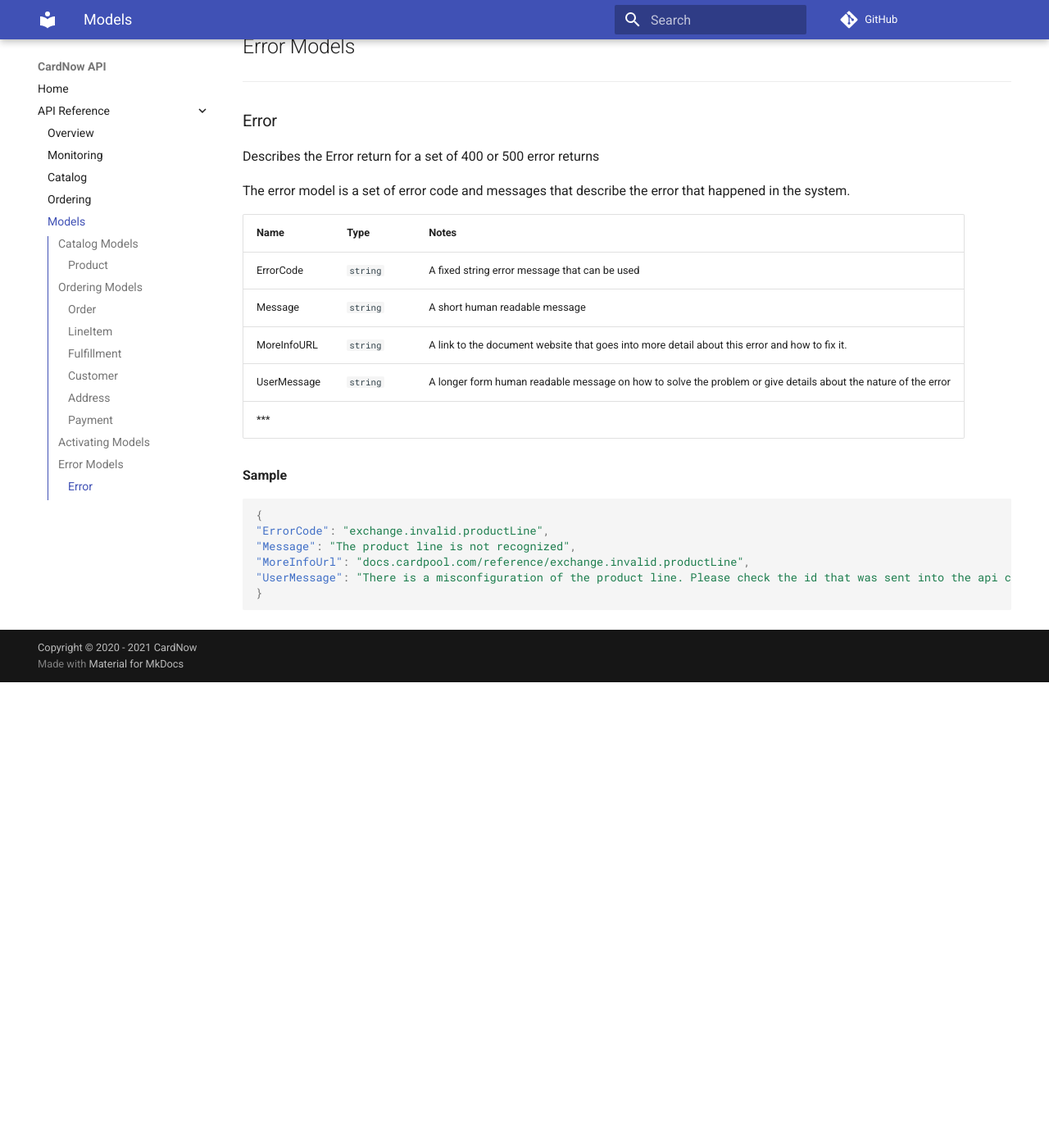
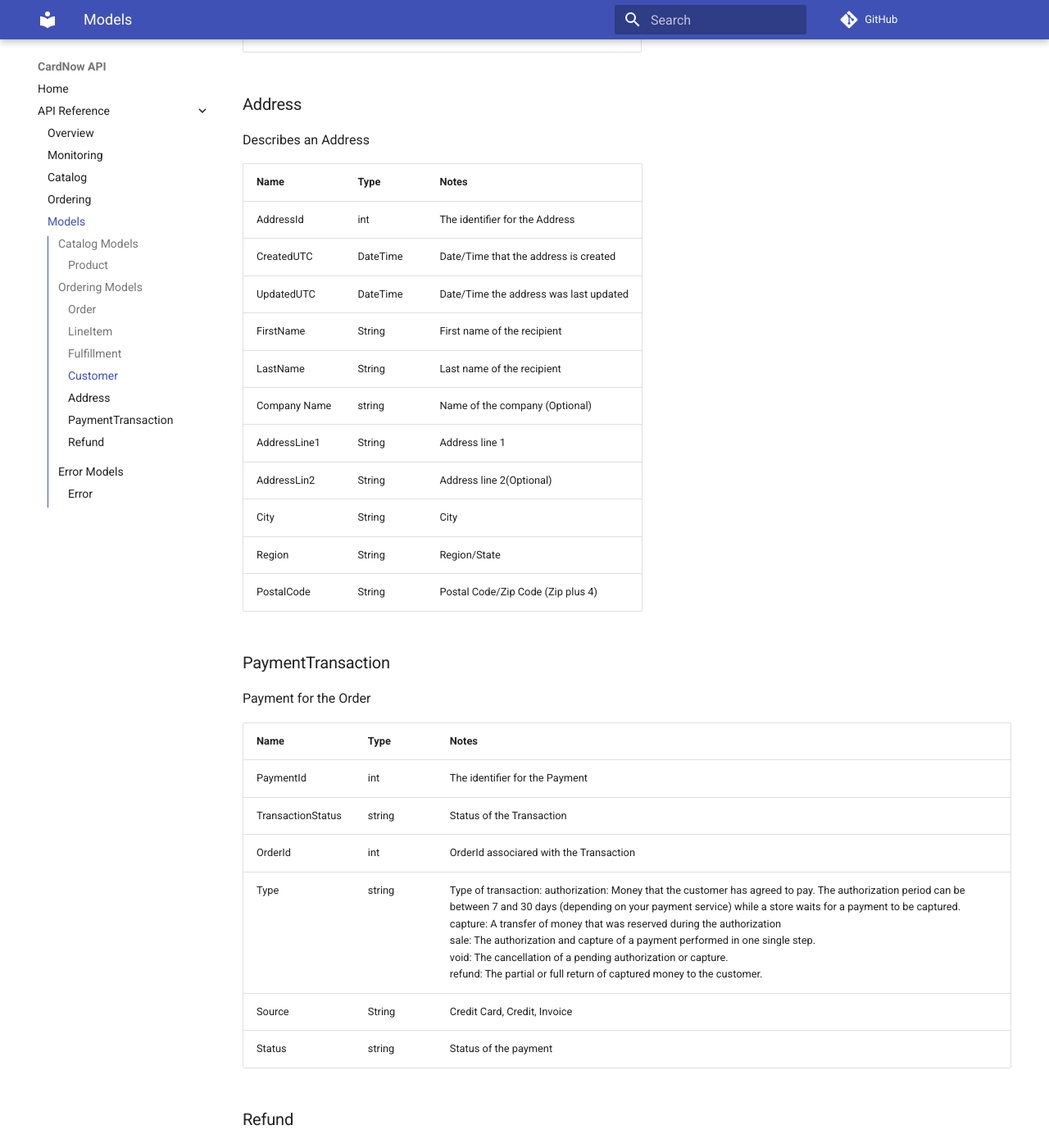
Before and after one commit to RewardLayer/CardNow-docs, an MkDocs documentation site: the page built from docs/api-reference/models.md, in a window 1280 px wide and 1400 px high, scrolled down 3812 px. Shown: the whole window at 82% size. Built offline with MkDocs 1.6.1 and Material for MkDocs 9.7.7, drawn with Linux system fonts in a browser that asks for light colours; comment, search, counter and statistics services are not loaded; before the commit the page ends 4644 px from its top, so only the background shows below that; some of the changed text lies outside the part shown.

Commit message:
added additional models

```diff
--- a/docs/api-reference/models.md
+++ b/docs/api-reference/models.md
@@ -33,25 +33,25 @@
 
 
 
-| Name              | Type                                                         | Notes                                                        |
-| ----------------- | ------------------------------------------------------------ | :----------------------------------------------------------- |
-| OrderId           | Int                                                          | A unique identifier use by the API to track the order        |
-| InvoiceNumber     | `string`                                                     | A invoice number that is used by the customer to track the order. |
-| PartnerOrderId    | string                                                       | An identifer sent by the partner when creating an order      |
-| CreatedUTC        | DateTime                                                     | Date/Time that the order is created                          |
-| UpdatedUTC        | DateTime                                                     | Date/Time the order was last updated                         |
-| Status            | String                                                       | The status of the order                                      |
-| FulfillmentStatus | String                                                       | The status of fulfillment                                    |
-| OrderTotal        | decimal                                                      | Total cost of the order                                      |
-| Discounts         | decimal                                                      | Discounts on the order                                       |
-| SubTotal          | decimal                                                      | Sub-total before discounts are applied to the order          |
-| Customer          | [Customer](https://docs.cardnow.com/api-reference/models/#customer) | Customer Information for the order                           |
-| Payment           | [Payment[]](https://docs.cardnow.com/api-reference/models/#payment) | Payment for the Order                                        |
-| ShippingAddress   | [Address](https://docs.cardnow.com/api-reference/models/#address) | Address the Order is shipped                                 |
-| BillingAddress    | [Address](https://docs.cardnow.com/api-reference/models/#address) | Billing Address for the Order                                |
-| LineItems         | [LineItem[]](https://docs.cardnow.com/api-reference/models/#lineitem) | List of line items for the Order                             |
-| Fulfillments      | [Fulfillment](https://docs.cardnow.com/api-reference/models/#fulfillment)[] | Fulfillment details for the order                            |
-| Refunds           | Refund[]                                                     | Refunds performed on the order                               |
+| Name               | Type                                                         | Notes                                                        |
+| ------------------ | ------------------------------------------------------------ | :----------------------------------------------------------- |
+| OrderId            | Int                                                          | A unique identifier use by the API to track the order        |
+| InvoiceNumber      | `string`                                                     | A invoice number that is used by the customer to track the order. |
+| PartnerOrderId     | string                                                       | An identifer sent by the partner when creating an order      |
+| CreatedUTC         | DateTime                                                     | Date/Time that the order is created                          |
+| UpdatedUTC         | DateTime                                                     | Date/Time the order was last updated                         |
+| Status             | String                                                       | The status of the order                                      |
+| FulfillmentStatus  | String                                                       | The status of fulfillment                                    |
+| OrderTotal         | decimal                                                      | Total cost of the order                                      |
+| Discounts          | decimal                                                      | Discounts on the order                                       |
+| SubTotal           | decimal                                                      | Sub-total before discounts are applied to the order          |
+| Customer           | [Customer](https://docs.cardnow.com/api-reference/models/#customer) | Customer Information for the order                           |
+| PaymentTransaction | [PaymentTransaction[]](https://docs.cardnow.com/api-reference/models/#payment) | Payment for the Order                                        |
+| ShippingAddress    | [Address](https://docs.cardnow.com/api-reference/models/#address) | Address the Order is shipped                                 |
+| BillingAddress     | [Address](https://docs.cardnow.com/api-reference/models/#address) | Billing Address for the Order                                |
+| LineItems          | [LineItem[]](https://docs.cardnow.com/api-reference/models/#lineitem) | List of line items for the Order                             |
+| Fulfillments       | [Fulfillment](https://docs.cardnow.com/api-reference/models/#fulfillment)[] | Fulfillment details for the order                            |
+| Refunds            | Refund[]                                                     | Refunds performed on the order                               |
 
 **Sample**
 
@@ -108,15 +108,59 @@
 
 Information on the customer that the order was placed on behalf
 
+| Name         | Type     | Notes                                   |
+| ------------ | -------- | :-------------------------------------- |
+| CustomerId   | int      | The identifier for the Customer         |
+| CreatedUTC   | DateTime | Date/Time that the customer is created  |
+| UpdatedUTC   | DateTime | Date/Time the customer was last updated |
+| EmailAddress | string   | Email Address of the customer           |
+| PhoneNumber  | string   | Phone number of the customer            |
+
 ###Address
+
+Describes an Address
+
+| Name         | Type     | Notes                                  |
+| ------------ | -------- | :------------------------------------- |
+| AddressId    | int      | The identifier for the Address         |
+| CreatedUTC   | DateTime | Date/Time that the address is created  |
+| UpdatedUTC   | DateTime | Date/Time the address was last updated |
+| FirstName    | String   | First name of the recipient            |
+| LastName     | String   | Last name of the recipient             |
+| Company Name | string   | Name of the company (Optional)         |
+| AddressLine1 | String   | Address line 1                         |
+| AddressLin2  | String   | Address line 2(Optional)               |
+| City         | String   | City                                   |
+| Region       | String   | Region/State                           |
+| PostalCode   | String   | Postal Code/Zip Code (Zip plus 4)      |
 
 
 
-###Payment
+###PaymentTransaction
 
+Payment for the Order
 
+| Name              | Type   | Notes                                                        |
+| ----------------- | ------ | :----------------------------------------------------------- |
+| PaymentId         | int    | The identifier for the Payment                               |
+| TransactionStatus | string | Status of the Transaction                                    |
+| OrderId           | int    | OrderId associared with the Transaction                      |
+| Type              | string | Type of transaction: authorization: Money that the customer has agreed to pay. The authorization period can be between 7 and 30 days (depending on your payment service) while a store waits for a payment to be captured.<br/>capture: A transfer of money that was reserved during the authorization<br/>sale: The authorization and capture of a payment performed in one single step.<br/>void: The cancellation of a pending authorization or capture.<br/>refund: The partial or full return of captured money to the customer. |
+| Source            | String | Credit Card, Credit, Invoice                                 |
+| Status            | string | Status of the payment                                        |
 
-## Activating Models
+###Refund
+
+Refund on the Order
+
+| Name     | Type       | Notes                         |
+| -------- | ---------- | :---------------------------- |
+| RefundId | int        | The identifier for the Refund |
+| Amount   | decimal    | Refund Amount                 |
+| LineItem | LineItem[] | Line Items Affected           |
+| Status   | string     | Status of the refund          |
+
+##
 
 ***
 ## Error Models
```
